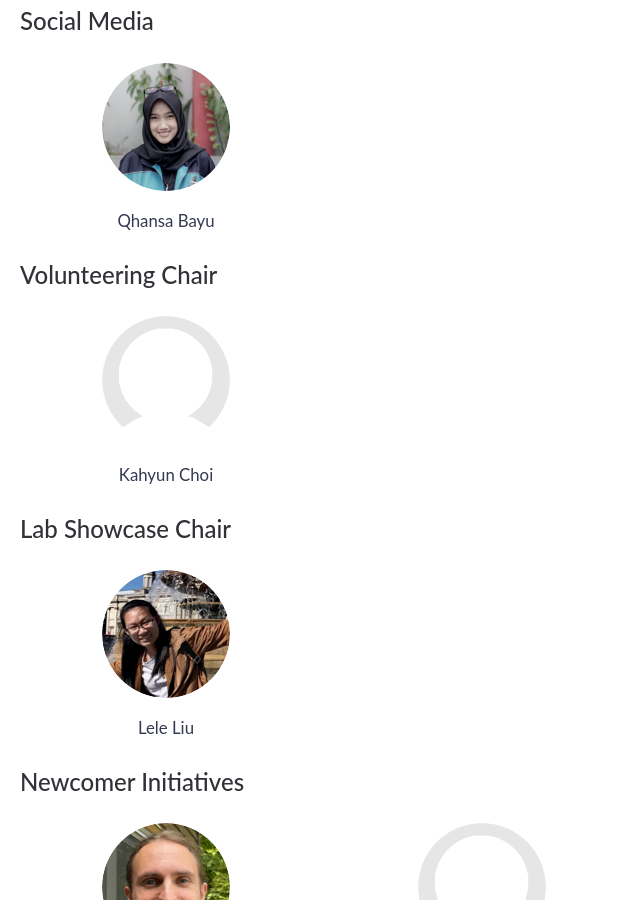
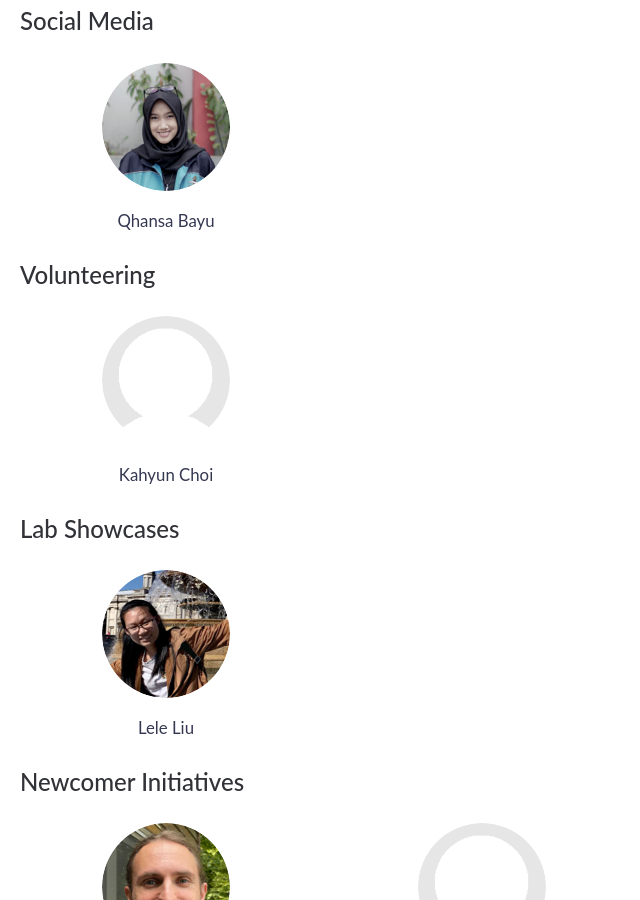
Before and after one commit to ismir2021/ismir2021.github.io, a Jekyll site: the page built from team.html, in a window 1280 px wide and 900 px high, scrolled down 3065 px. Shown: the whole window, without its empty margins (0-640 px from the left). Built offline with Jekyll 4.4.1, drawn with Linux system fonts in a browser that asks for light colours; nearby versions of some CDN libraries; some of the changed text lies outside the part shown.

Commit message:
minor superficial edits

```diff
--- a/_data/team.yml
+++ b/_data/team.yml
@@ -7,7 +7,7 @@ chairs:
       - {name: "Alexander Lerch", img: "/assets/team/lerch.png"}
 
   -
-    title: "Scientific Chairs"
+    title: "Scientific Program"
     email: "ismir2021-papers@ismir.net"
     members:
       - {name: "Zhiyao Duan", img: "/assets/team/duan.png"}
@@ -71,12 +71,12 @@ chairs:
       - {name: "Qhansa Bayu", img: "/assets/team/qhansa.png"}
 
   -
-    title: "Volunteering Chair"
+    title: "Volunteering"
     members:
       - {name: "Kahyun Choi", img: "/assets/team/placeholder.png"}
 
   -
-    title: "Lab Showcase Chair"
+    title: "Lab Showcases"
     members:
       - {name: "Lele Liu", img: "/assets/team/lele.png"}
 
```
